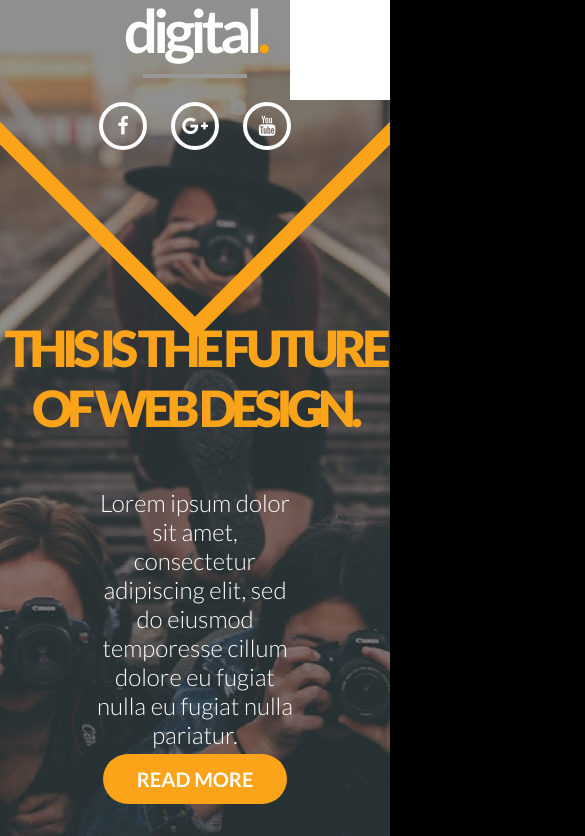
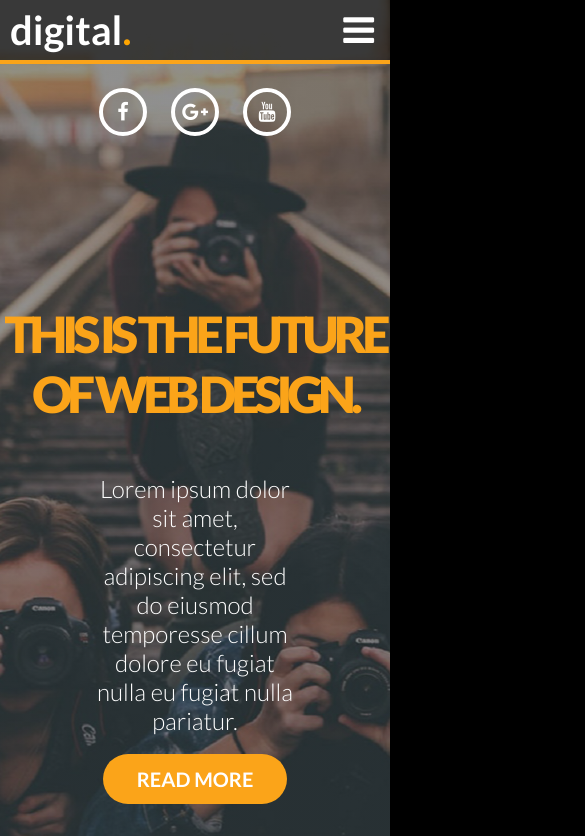
Before and after one commit to batar-btr/Businesses-and-Agencies-Website, a website: page app/index.html in a window 390 px wide. Shown: the top 836 px of the page, 585 px wide, since content can reach past the window. Drawn offline with nearby package versions, Linux system fonts and the light colour scheme.

Commit message:
adaptive navbar vol 1

```diff
--- a/app/index.html
+++ b/app/index.html
@@ -20,7 +20,10 @@
                 <li class="fr"><a href="">services</a></li>
             </ul>
 
-            <h3>digital<span>.</span></h3>
+            <div class="top-bar">
+                <i class="fa fa-bars burger" aria-hidden="true"></i>
+                <h3>digital<span>.</span></h3>
+            </div>
             <ul class="icon-bar">
                 <li><i class="fa fa-facebook" aria-hidden="true"></i></li>
                 <li><i class="fa fa-google-plus" aria-hidden="true"></i></li>
@@ -182,7 +185,6 @@ Ut enim ad minim veniam, quis nostrud exercitation ullamco laboris nisi ut</p>
                 <p>Copyright 2017</p>
             </div>
         </section>
-        <div class="burger"></div>
     </div>
     <script src="libs/jquery/dist/jquery.min.js"></script>
     <script src="js/main.js"></script>
--- a/app/js/main.js
+++ b/app/js/main.js
@@ -27,6 +27,8 @@ function showNav() {
             listItems[i].style.transform = "translateX(0)";
         }
     }
+
+    setTimeout(alert('hello'),2000);
 }
 
 burgerBtn.addEventListener('click', showNav);
--- a/app/sass/_main.sass
+++ b/app/sass/_main.sass
@@ -8,6 +8,7 @@ a
 .wrapper
     max-width: 1600px
     margin: 0 auto
+    overflow: hidden
 
 .fl
     float: left
@@ -35,18 +36,20 @@ header
         @media (max-width: 1320px)
             margin: 0
         @media (max-width: 480px)
-            position: absolute
+            position: fixed
+            margin-top: 64px
             width: 100%
         li
             padding: 34px 16px 0
             float: left
-            opacity: 1
             transition: all 1s
+
             @media (max-width: 1320px)
                 width: 16.6%
                 padding-left: 0
                 padding-right: 0
             @media (max-width: 480px)
+                opacity: 0
                 width: 100%
                 background-color: rgba(1, 1, 1, 0.7)
                 padding-bottom: 34px
@@ -126,6 +129,8 @@ header
         top: -240px
         margin-left: -240px
         transform: rotate(45deg)
+        @media screen and (max-width: 480px)
+            display: none
     p
         margin: 50px 24.875%
         color: #fff
@@ -149,11 +154,10 @@ header
     text-transform: uppercase
 
 .burger
-    position: fixed
-    display: block
-    width: 100px
-    height: 100px
-    background-color: #fff
-    top: 0
-    right: 0
-    z-index: 5
+    float: right
+    padding: 0 16px
+    font-size: 36px
+    line-height: 60px
+    color: #fff
+    cursor: pointer
+    display: none
--- a/app/sass/_media.sass
+++ b/app/sass/_media.sass
@@ -1,3 +1,29 @@
 @media screen and (max-width: 800px)
     header h1
         color: $orange
+
+@media screen and (max-width: 480px)
+    .top-bar
+        position: fixed
+        top: 0
+        width: 100%
+        background-color: rgba(1, 1, 1, 0.6)
+        z-index: 2
+        h3
+            font-size: 40px
+            line-height: 60px
+            letter-spacing: normal
+            text-align: left
+            padding-left: 10px
+            float: left
+            span
+                font-size: 40px
+    header .icon-bar
+        margin-top: 60px
+        &::after
+            width: 100%
+            left: 0
+            margin: 0
+            background-color: $orange
+    .burger
+        display: block
```
Also changed, not shown: app/css/global.css.
